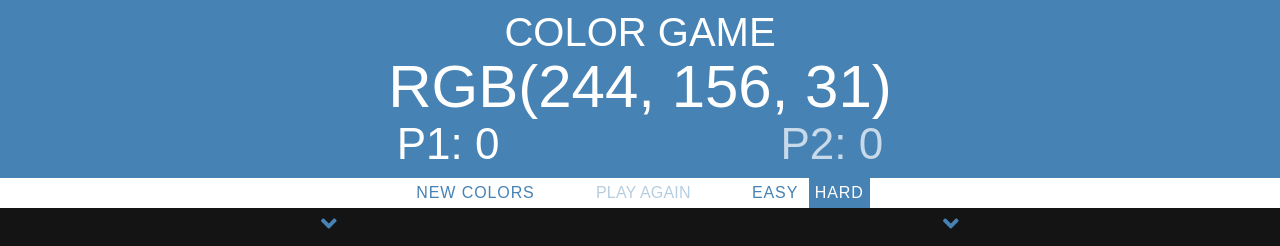
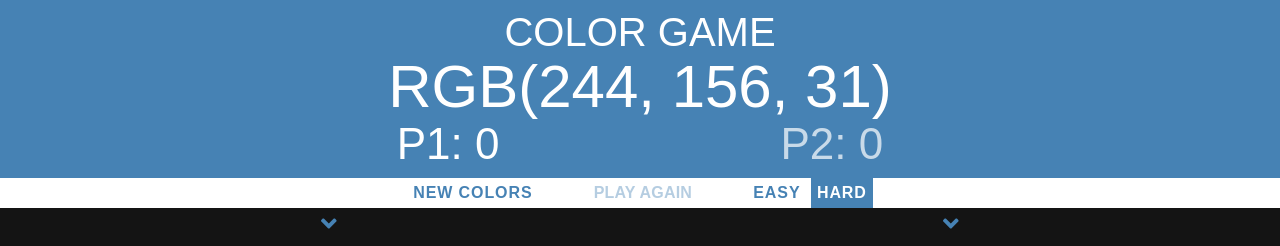
Before and after one commit to Michal-W-dev/RBG-game, a plain HTML site: page index.html in a window 1280 px wide. Shown: the top 246 px of the page. Drawn offline with nearby package versions, Linux system fonts and the light colour scheme.

Commit message:
buttons
Remove outline from buttons, adjust font-weight

```diff
--- a/style.css
+++ b/style.css
@@ -57,14 +57,14 @@ button {
 	background: none;
 	text-transform: uppercase;
 	height: 100%;
-	font-weight: 400;
+	font-weight: 600;
 	color: steelblue;
 	letter-spacing: 0.9px;
 	font-size: inherit;
 	transition: all 0.4s;
 	-webkit-transition: all 0.4s;
 	-moz-transition: all 0.4s;
-	outline: none; /* remove border from chrome */
+	outline: none !important;  /* remove border from chrome */
 }
 button:hover {
 	color: white;
```
